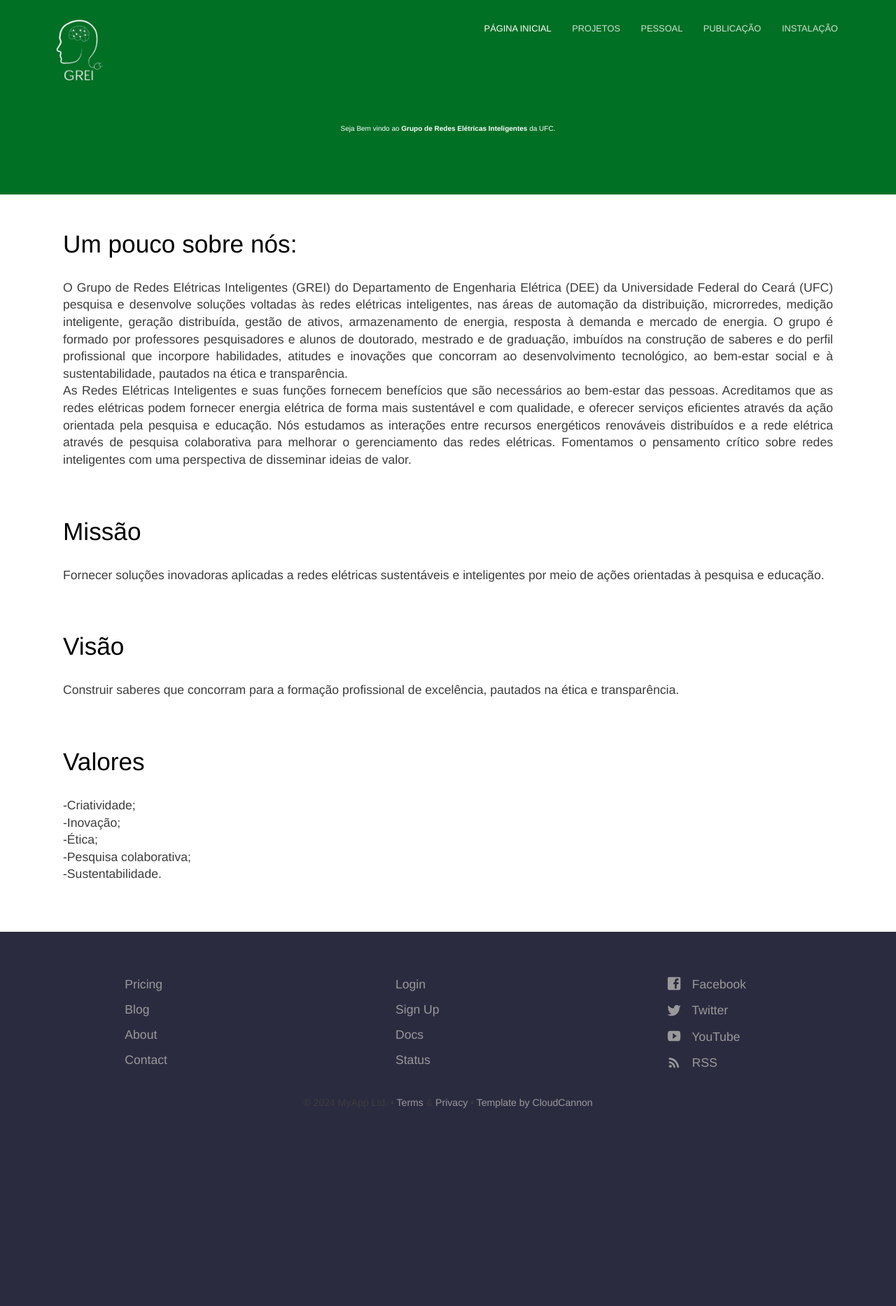
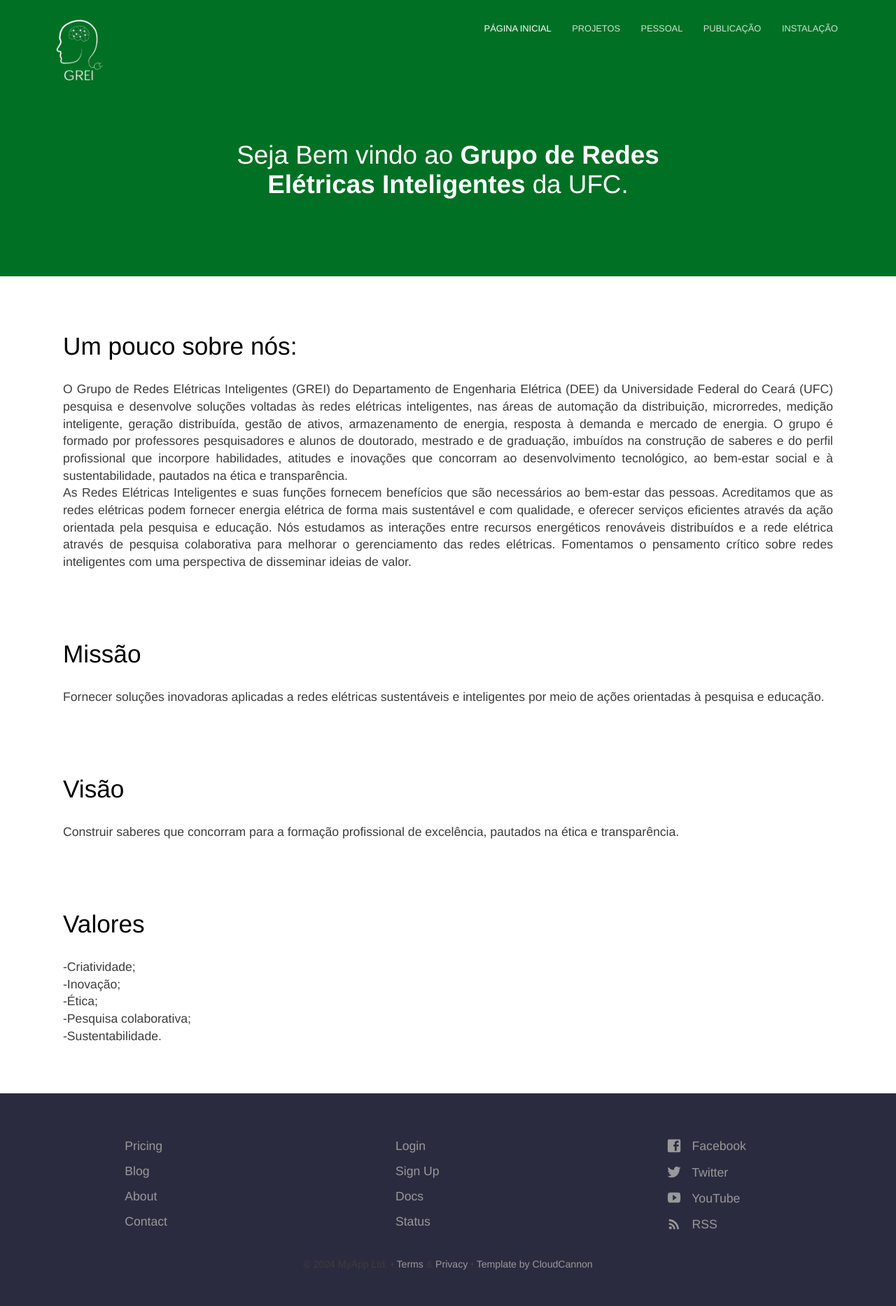
Before and after one commit to Gabriell89222/Gabriell89222.github.io, a Jekyll site: the page built from index.html, in a window 1280 px wide. Shown: the whole page at 70% size. Built offline with Jekyll 4.4.1, drawn with Linux system fonts in a browser that asks for light colours; before the commit the page ends 1636 px from its top, so only the background shows below that.

Commit message:
Atualização texto bem-vindo v-1.3

```diff
--- a/_sass/elements.scss
+++ b/_sass/elements.scss
@@ -37,7 +37,6 @@ h1 {
 h2 {
 	font-weight: 300;
 	font-size: 2.2em;
-	margin: 0 0 30px 0;
 }
 
 h2.Publicação{
--- a/_sass/layout.scss
+++ b/_sass/layout.scss
@@ -6,9 +6,6 @@
 
 .text-container {
 	max-width: 750px;
-	h1.editable{
-		font-size: 10px;
-	}
 }
 
 .container {
```
